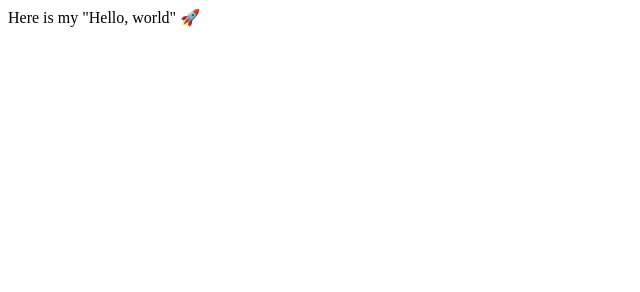
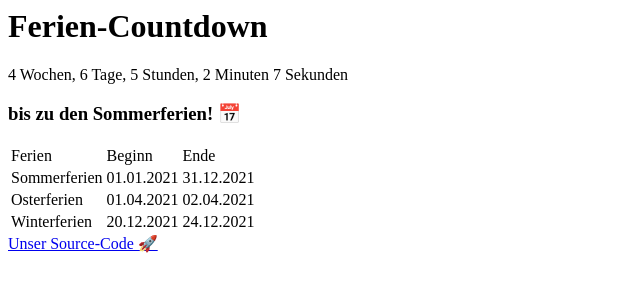
Before and after one commit to lgh-ag/lghag.de, a plain HTML site: page klydra/index.html in a window 1280 px wide. Shown: the whole page, without its empty margins (0-640 px from the left). Drawn offline with Linux system fonts and the light colour scheme.

Commit message:
Test Seite

```diff
--- a/klydra/index.html
+++ b/klydra/index.html
@@ -3,6 +3,60 @@
     <title>Site of Klydra</title>
   </head>
   <body>
-    <p>Here is my "Hello, world" 🚀</p>
+    <!-- <{tag} {attribut}>{content}</{tag}> -->
+    <h1>Ferien-Countdown</h1>
+    <p>4 Wochen, 6 Tage, 5 Stunden, 2 Minuten 7 Sekunden</p>
+    <h3>bis zu den Sommerferien! 📅</h3>
+    <table>
+      <thead>
+        <tr>
+          <td>
+            <p>Ferien</p>
+          </td>
+          <td>
+            <p>Beginn</p>
+          </td>
+          <td>
+            <p>Ende</p>
+          </td>
+        </tr>
+      </thead>
+      <tbody>
+        <tr>
+          <td>
+            <p>Sommerferien</p>
+          </td>
+          <td>
+            <p>01.01.2021</p>
+          </td>
+          <td>
+            <p>31.12.2021</p>
+          </td>
+        </tr>
+        <tr>
+          <td>
+            <p>Osterferien</p>
+          </td>
+          <td>
+            <p>01.04.2021</p>
+          </td>
+          <td>
+            <p>02.04.2021</p>
+          </td>
+        </tr>
+        <tr>
+          <td>
+            <p>Winterferien</p>
+          </td>
+          <td>
+            <p>20.12.2021</p>
+          </td>
+          <td>
+            <p>24.12.2021</p>
+          </td>
+        </tr>
+      </tbody>
+    </table>
+    <a href="https://github.com/lgh-ag/lghag.de">Unser Source-Code 🚀</a>
   </body>
 </html>
```
